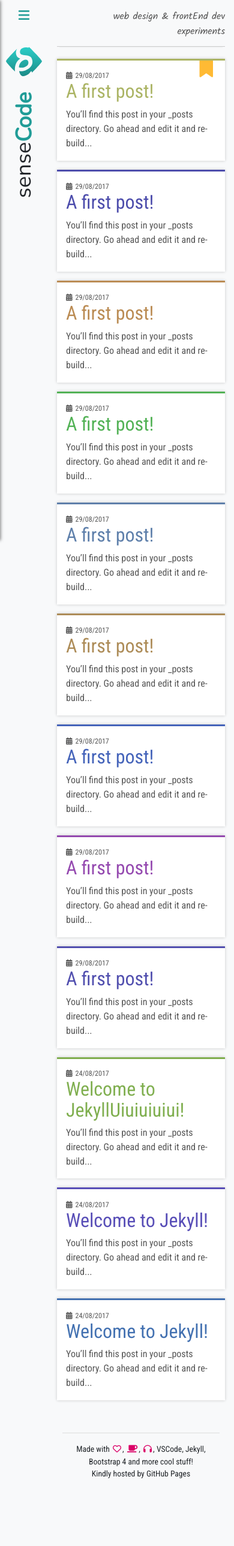
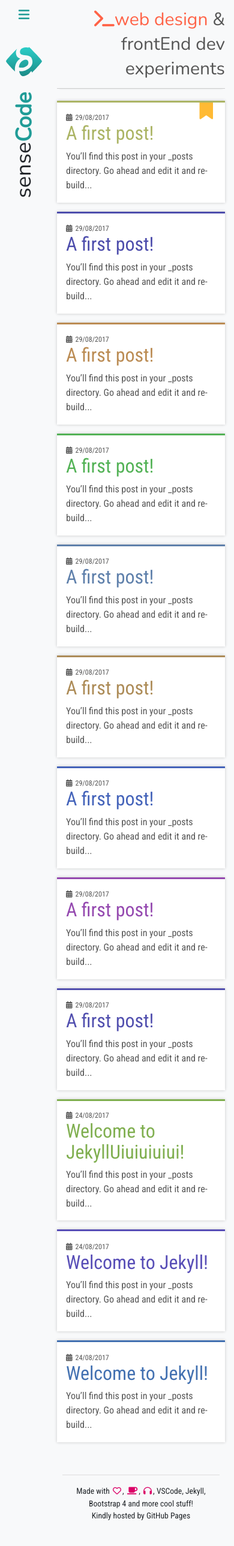
Before and after one commit to rogerbh/sensecode, a Jekyll site: the page built from index.md, in a window 390 px wide. Shown: the whole page at 60% size. Built offline with Jekyll 4.4.1, drawn with Linux system fonts in a browser that asks for light colours; nearby versions of some CDN libraries; some web fonts are replaced; before the commit the page ends 2508 px from its top, so only the background shows below that.

Commit message:
ajustes me mobile

```diff
--- a/_layouts/default.html
+++ b/_layouts/default.html
@@ -9,7 +9,6 @@
     <div class="menu-col fixed-pos h-100 d-flex" style="display: flex;justify-content: center;flex-direction: column;flex: 1;">
 
       <div class="btn-toggle-menu d-md-none d-sm-flex">
-        <i class="fa fa-bars"></i>
       </div>
 
       <div class="container" style="flex: .2 0 auto;display: flex;justify-content: center;flex-direction: column;-webkit-box-shadow: inset -21px 0px 4px -20px rgba(0,0,0,0.1);
--- a/_layouts/home.html
+++ b/_layouts/home.html
@@ -5,7 +5,7 @@
 <div class="home">
 
   <span class="slogan-home">
-        web design & frontEnd dev experiments
+        <span>web design</span> & frontEnd dev experiments
       </span>
 
   <ul class="d-flex flex-wrap post-list" style="flex-direction: row; flex:initial;">
--- a/js/main.js
+++ b/js/main.js
@@ -61,7 +61,11 @@
 });
 */
 
-$('body').on('click', '.btn-toggle-menu', function(){
+$('body').on('click', '.btn-toggle-menu', function () {
+    $(this).toggleClass(function () {
+        return $(this).is('.menu-open, .menu-close') ? 'menu-open menu-close' : 'menu-open';
+    });
+
     $('#menuMobile').toggle();
     $('.overlay-menu-mobile').toggle();
 });
--- a/styles/css/custom.css
+++ b/styles/css/custom.css
@@ -153,6 +153,8 @@
 .brand-link {
   font-family: 'Nunito', sans-serif;
   margin: 0 auto; }
+  .brand-link:hover {
+    color: #209c97; }
 
 .site-name {
   font-family: 'Nunito', sans-serif;
@@ -165,16 +167,22 @@
     font-family: 'Nunito', sans-serif; }
 
 .slogan-home {
-  font-family: 'Kalam', cursive;
-  font-size: 16px;
+  font-family: 'Nunito', sans-serif;
+  font-size: 30px;
   display: block;
   color: #555;
-  padding: 15px 0 12px 15px;
+  padding: 12px 0 12px 15px;
   margin: 0 15px 5px 15px;
   line-height: initial;
   text-align: right;
   border-bottom: solid 1px #ccc;
   box-shadow: 0px 5px 2px -4px rgba(0, 0, 0, 0.05); }
+  .slogan-home span {
+    color: tomato;
+    font-family: inherit; }
+    .slogan-home span:before {
+      font-family: FontAwesome;
+      content: '\f120'; }
 
 .icons-holder {
   position: relative;
@@ -337,8 +345,7 @@
   .menu-col {
     transition: all .5s ease-out;
     margin-left: -25vw;
-    z-index: 1;
-    box-shadow: 1px 1px 5px 0px rgba(0, 0, 0, 0.5); }
+    z-index: 1; }
     .menu-col #menuMobile {
       z-index: 6;
       flex: 1;
@@ -415,12 +422,98 @@
       top: 0;
       width: 80px;
       height: 50px;
-      color: #209c97;
       display: flex;
       align-items: center;
       font-size: 21px;
       justify-content: center;
-      cursor: pointer; }
+      cursor: pointer;
+      overflow: hidden; }
+      .menu-col .btn-toggle-menu:before {
+        color: #209c97;
+        position: absolute;
+        font-family: FontAwesome;
+        content: '\f0c9';
+        margin-top: 0;
+        opacity: 1; }
+      .menu-col .btn-toggle-menu:after {
+        color: tomato;
+        position: absolute;
+        font-family: FontAwesome;
+        content: '\f00d';
+        margin-top: 35px;
+        opacity: 0; }
+      .menu-col .btn-toggle-menu.menu-open:before {
+        opacity: 1;
+        margin-top: 0;
+        animation-name: hideMenuIcon;
+        animation-duration: .15s;
+        /* or: Xms */
+        animation-timing-function: ease-out;
+        /* or: ease, ease-in, ease-in-out, linear, cubic-bezier(x1, y1, x2, y2) */
+        animation-fill-mode: forwards;
+        /* or: backwards, both, none */
+        animation-delay: .1s; }
+      .menu-col .btn-toggle-menu.menu-open:after {
+        opacity: 0;
+        margin-top: 35px;
+        animation-name: showCloseIcon;
+        animation-duration: .15s;
+        /* or: Xms */
+        animation-timing-function: ease-out;
+        /* or: ease, ease-in, ease-in-out, linear, cubic-bezier(x1, y1, x2, y2) */
+        animation-fill-mode: forwards;
+        /* or: backwards, both, none */
+        animation-delay: .1s; }
+      .menu-col .btn-toggle-menu.menu-close:before {
+        opacity: 0;
+        margin-top: -35px;
+        animation-name: showMenuIcon;
+        animation-duration: .15s;
+        /* or: Xms */
+        animation-timing-function: ease-out;
+        /* or: ease, ease-in, ease-in-out, linear, cubic-bezier(x1, y1, x2, y2) */
+        animation-fill-mode: forwards;
+        /* or: backwards, both, none */
+        animation-delay: .1s; }
+      .menu-col .btn-toggle-menu.menu-close:after {
+        opacity: 1;
+        margin-top: 0;
+        animation-name: hideCloseIcon;
+        animation-duration: .15s;
+        /* or: Xms */
+        animation-timing-function: ease-out;
+        /* or: ease, ease-in, ease-in-out, linear, cubic-bezier(x1, y1, x2, y2) */
+        animation-fill-mode: forwards;
+        /* or: backwards, both, none */
+        animation-delay: .1s; }
+  @keyframes hideMenuIcon {
+    0% {
+      margin-top: 0;
+      opacity: 1; }
+    100% {
+      margin-top: -35px;
+      opacity: 0; } }
+  @keyframes showCloseIcon {
+    0% {
+      margin-top: 35;
+      opacity: 0; }
+    100% {
+      margin-top: 0;
+      opacity: 1; } }
+  @keyframes hideCloseIcon {
+    0% {
+      margin-top: 0;
+      opacity: 1; }
+    100% {
+      margin-top: 35px;
+      opacity: 0; } }
+  @keyframes showMenuIcon {
+    0% {
+      margin-top: -35px;
+      opacity: 0; }
+    100% {
+      margin-top: 0;
+      opacity: 1; } }
     .menu-col div:nth-of-type(2)[class~=container] {
       justify-content: flex-start !important;
       flex: 1 !important;
```
Also changed, not shown: _layouts/page.html (+5 -3 lines), styles/custom.scss (+112 -6 lines).
